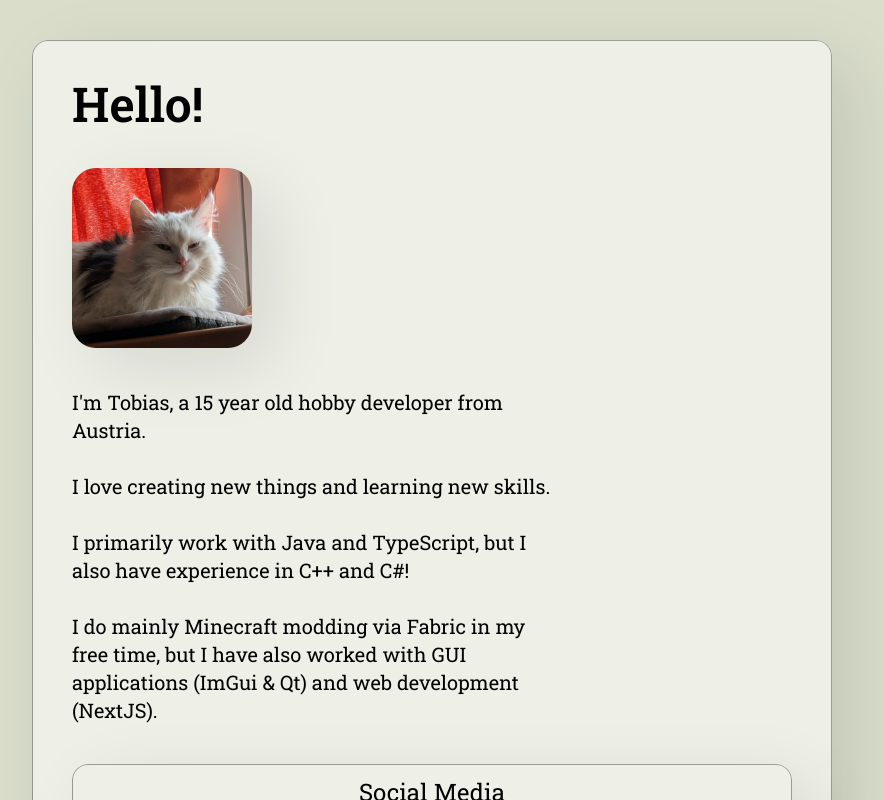
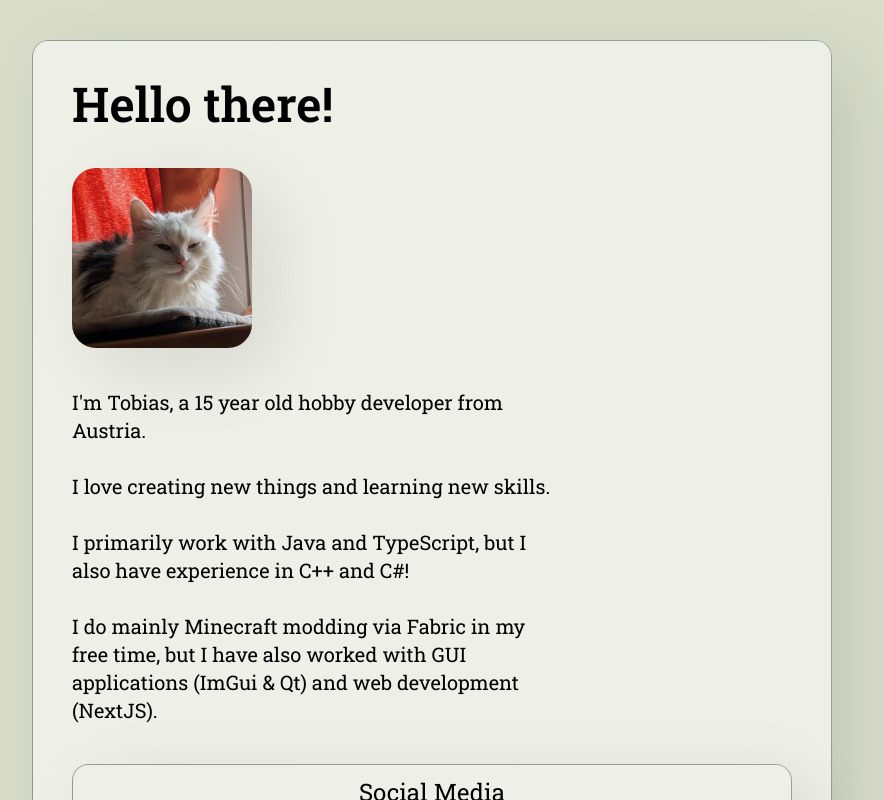
Before and after one commit to tobiazsh/tobiazsh.github.io, a Next.js app: page / in a window 1280 px wide. Shown: the top 800 px of the page, without its empty margins (208-1092 px from the left). Built offline with nearby package versions, Linux system fonts and the light colour scheme.

Commit message:
update greeting

```diff
--- a/app/page.tsx
+++ b/app/page.tsx
@@ -8,7 +8,7 @@ export default function Home() {
     <div className={`w-[100dvw] flex justify-center md:p-10 p-3 text-xl`}>
       <div className={`${styles.highlight_border} lg:w-2/3 ${styles.floating} p-10 flex flex-col space-y-10`}>
         <span className={`text-5xl font-semibold`}>
-          Hello!
+          Hello there!
         </span>
 
         <span className={`aspect-square md:w-1/4 w-1/2 relative ${styles.floating} rounded-3xl overflow-hidden`}>
```
